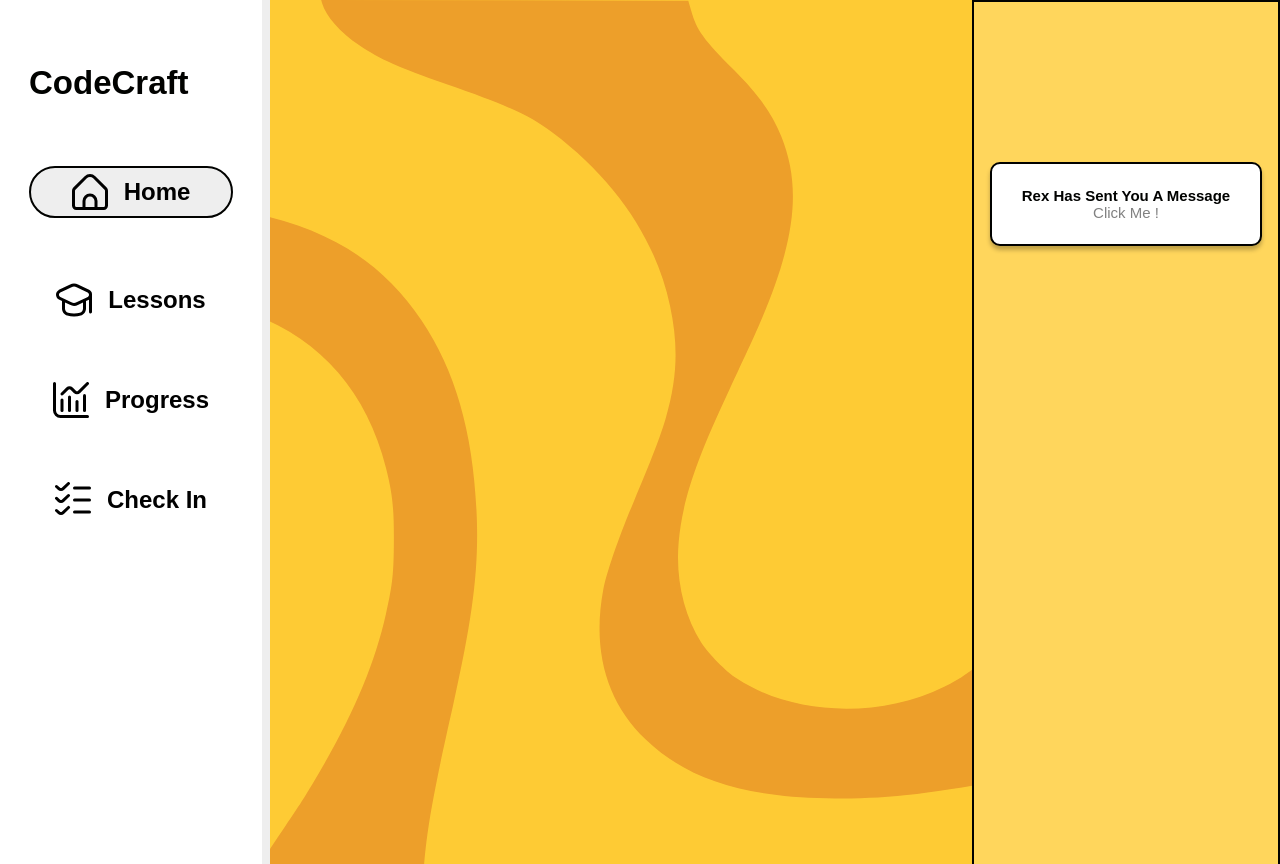
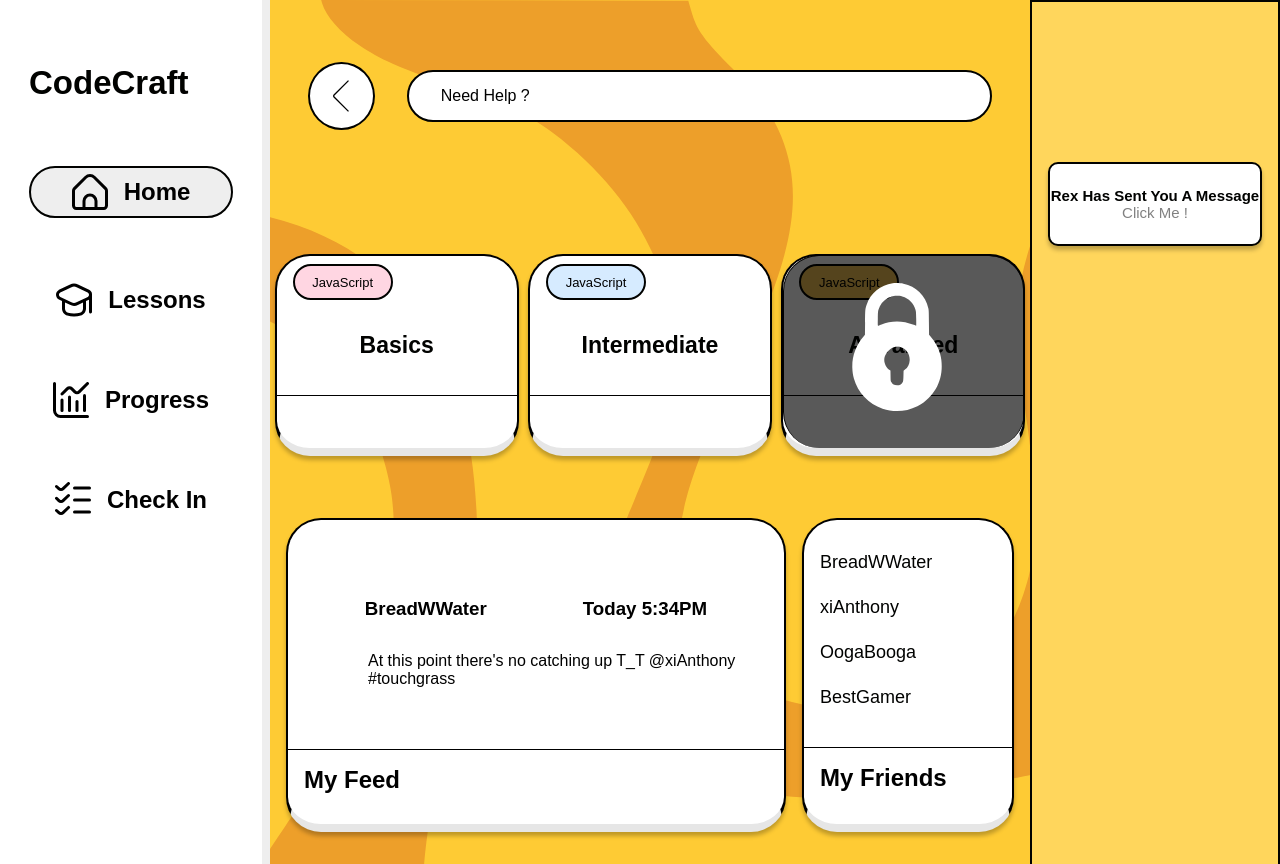
Before and after one commit to Kylaester/kyla-ester-capstone-client, a React (Create React App) app: page / in a window 1280 px wide. Shown: the top 864 px of the page. Built offline with nearby package versions, Linux system fonts and the light colour scheme; a web font is replaced by a local one.

Commit message:
finished initial layout

```diff
--- a/src/Components/Hero/Hero.js
+++ b/src/Components/Hero/Hero.js
@@ -2,9 +2,95 @@ import "./Hero.scss";
 // import { useEffect, useState } from "react";
 // import axios from "axios";
 // import { Link } from "react-router-dom";
+import back from "../../Assets/angle-left.svg";
+import lock from "../../Assets/lock.svg";
 
 function Hero() {
-  return <section className="Hero"></section>;
+  return (
+    <section className="hero">
+      <section className="hero__nav">
+        <div className="hero__back">
+          <img className="hero__back-img" src={back} />
+        </div>
+        <div className="hero__help">
+          <p>Need Help ?</p>
+        </div>
+      </section>
+      <section className="hero__cards">
+        <div className="hero__card">
+          <div className="hero__card-top">
+            <div className="hero__language-pink">
+              <p className="hero__language-text">JavaScript</p>
+            </div>
+          </div>
+          <div className="hero__card-middle">
+            <h3 className="hero__card-text">Basics</h3>
+          </div>
+          <div className="hero__card-bottom"></div>
+        </div>
+        <div className="hero__card">
+          <div className="hero__card-top">
+            <div className="hero__language-blue">
+              {" "}
+              <p className="hero__language-text">JavaScript</p>
+            </div>
+          </div>
+          <div className="hero__card-middle">
+            <h3 className="hero__card-text">Intermediate</h3>
+          </div>
+          <div className="hero__card-bottom"></div>
+        </div>
+        <div className="hero__card">
+          <div className="lock">
+            <img className="lock-img" src={lock} />
+          </div>
+          <div className="hero__card-top">
+            <div className="hero__language-yellow">
+              <p className="hero__language-text">JavaScript</p>
+            </div>
+          </div>
+          <div className="hero__card-middle">
+            {" "}
+            <h3 className="hero__card-text">Advanced</h3>
+          </div>
+
+          <div className="hero__card-bottom"></div>
+        </div>
+      </section>
+      <section className="hero__social">
+        <div className="hero__feed">
+          <div className="hero__feed-container">
+            <div className="hero__feed-top">
+              <h3 className="hero__feed-name">BreadWWater</h3>{" "}
+              <h3 className="hero__feed-time">Today 5:34PM</h3>
+            </div>
+            <div>
+              <p className="hero__feed-p">
+                At this point there's no catching up T_T @xiAnthony #touchgrass
+              </p>
+            </div>
+          </div>
+          <div className="hero__feed-bottom">
+            <h2>My Feed</h2>
+          </div>
+        </div>
+        <div className="hero__friends">
+          <div className="hero__friends-name">
+            {" "}
+            <p className="hero__friend">BreadWWater</p>
+            <p className="hero__friend">xiAnthony</p>
+            <p className="hero__friend">OogaBooga</p>
+            <p className="hero__friend">BestGamer</p>
+          </div>
+
+          <div className="hero__friends-bottom">
+            {" "}
+            <h2>My Friends</h2>
+          </div>
+        </div>
+      </section>
+    </section>
+  );
 }
 
 export default Hero;
--- a/src/Components/Hero/Hero.scss
+++ b/src/Components/Hero/Hero.scss
@@ -1,2 +1,219 @@
 @use "../../Partials/globals" as *;
 @use "../../Partials/variables" as *;
+@use "../../Partials/mixins" as *;
+.hero {
+  height: 100%;
+  width: 49.375rem;
+  display: flex;
+  flex-direction: column;
+  justify-content: space-between;
+  align-items: center;
+  &__nav {
+    width: 90%;
+    height: 10vw;
+    display: flex;
+    align-items: center;
+    justify-content: flex-start;
+    margin: 2rem;
+  }
+  &__back {
+    width: 4rem;
+    height: 4rem;
+    background-color: white;
+    border-radius: 50%;
+    border: 2px solid $Blackish;
+    display: flex;
+    align-items: center;
+    justify-content: center;
+    &-img {
+      width: 2rem;
+      height: 2rem;
+    }
+  }
+  &__help {
+    width: 35rem;
+    height: 3rem;
+    background-color: white;
+    border-radius: 35px;
+    display: flex;
+    align-items: center;
+    justify-content: flex-start;
+    padding-left: 2rem;
+    margin-left: 2rem;
+    border: 2px solid $Blackish;
+  }
+  &__cards {
+    width: 100%;
+    display: flex;
+    justify-content: space-around;
+  }
+  &__card {
+    width: 15rem;
+    height: 12rem;
+    border-radius: 35px;
+    background-color: white;
+    display: flex;
+    flex-direction: column;
+    border-top: 2px solid black;
+    border-left: 2px solid black;
+    border-right: 2px solid black;
+    border-bottom: 8px solid $MediumGrey;
+    justify-content: flex-end;
+    box-shadow: 0px 4px 4px rgba(0, 0, 0, 0.25);
+    position: relative;
+    &-bottom {
+      border-top: 1px solid black;
+      height: 10rem;
+    }
+    &-middle {
+      display: flex;
+      align-items: flex-start;
+      margin-top: 2rem;
+      justify-content: center;
+      height: 15vw;
+    }
+    &-top {
+      display: flex;
+      align-items: center;
+      justify-content: flex-start;
+      height: 5vw;
+      margin-left: 1rem;
+      margin-top: 0.5rem;
+    }
+    &-text {
+      @include subheader;
+    }
+  }
+  &__language-pink {
+    width: 6rem;
+    height: 2rem;
+    background-color: $LightPink;
+    border: 2px solid $Blackish;
+    border-radius: 30px;
+    display: flex;
+    align-items: center;
+    justify-content: center;
+  }
+  &__language-blue {
+    width: 6rem;
+    height: 2rem;
+    background-color: $LightBlue;
+    border: 2px solid $Blackish;
+    border-radius: 30px;
+    display: flex;
+    align-items: center;
+    justify-content: center;
+  }
+  &__language-yellow {
+    width: 6rem;
+    height: 2rem;
+    background-color: $YellowAccent;
+    border: 2px solid $Blackish;
+    border-radius: 30px;
+    display: flex;
+    align-items: center;
+    justify-content: center;
+  }
+  &__language-text {
+    font-size: 13px;
+  }
+  &__social {
+    display: flex;
+  }
+  &__feed {
+    width: 31rem;
+    height: 19rem;
+    border-radius: 35px;
+    background-color: white;
+    margin-bottom: 8rem;
+    margin-top: 0rem;
+    border-top: 2px solid black;
+    border-left: 2px solid black;
+    border-right: 2px solid black;
+    border-bottom: 8px solid $MediumGrey;
+    display: flex;
+
+    flex-direction: column;
+    justify-content: space-around;
+    box-shadow: 0px 4px 4px rgba(0, 0, 0, 0.25);
+    &-bottom {
+      border-top: 1px solid black;
+
+      padding-left: 1rem;
+      padding-top: 1rem;
+    }
+    &-top {
+      display: flex;
+      justify-content: center;
+      align-items: center;
+    }
+    &-container {
+      display: flex;
+      flex-direction: column;
+      justify-content: center;
+      align-items: center;
+    }
+    &-name {
+      margin-right: 6rem;
+      margin-bottom: 2rem;
+      margin-top: 3rem;
+    }
+    &-time {
+      margin-bottom: 2rem;
+      margin-top: 3rem;
+    }
+    &-p {
+      margin-left: 5rem;
+    }
+  }
+  &__friend {
+    margin-bottom: 1.5rem;
+  }
+  &__friends {
+    width: 13rem;
+    height: 19rem;
+    border-radius: 35px;
+    background-color: white;
+    margin-left: 1rem;
+    border-top: 2px solid black;
+    border-left: 2px solid black;
+    border-right: 2px solid black;
+    border-bottom: 8px solid $MediumGrey;
+    display: flex;
+    flex-direction: column;
+    justify-content: space-between;
+    box-shadow: 0px 4px 4px rgba(0, 0, 0, 0.25);
+    &-name {
+      margin-top: 2rem;
+      margin-left: 1rem;
+      @include myFeed;
+    }
+    &__time {
+      @include myFeed;
+    }
+    &-bottom {
+      border-top: 1px solid black;
+      padding-left: 1rem;
+      padding-top: 1rem;
+      padding-bottom: 2rem;
+    }
+  }
+}
+.lock {
+  width: 100%;
+  height: 100%;
+  background: rgba(0, 0, 0, 0.65);
+  border-width: 1px 1px 0px 1px;
+  border-style: solid;
+  border-color: #000000;
+  border-radius: 36px;
+  position: absolute;
+
+  &-img {
+    width: 8rem;
+    height: 8rem;
+    position: absolute;
+    right: 63px;
+    bottom: 37px;
+  }
+}
--- a/src/Components/Nav/Nav.scss
+++ b/src/Components/Nav/Nav.scss
@@ -27,7 +27,7 @@
   &__link-login {
     width: 10rem;
     height: 3rem;
-    border: 1px solid $Blackish;
+    border: 2px solid $Blackish;
     border-radius: 30px;
   }
   &__selected {
```
Also changed, not shown: src/Assets/lock.svg.
